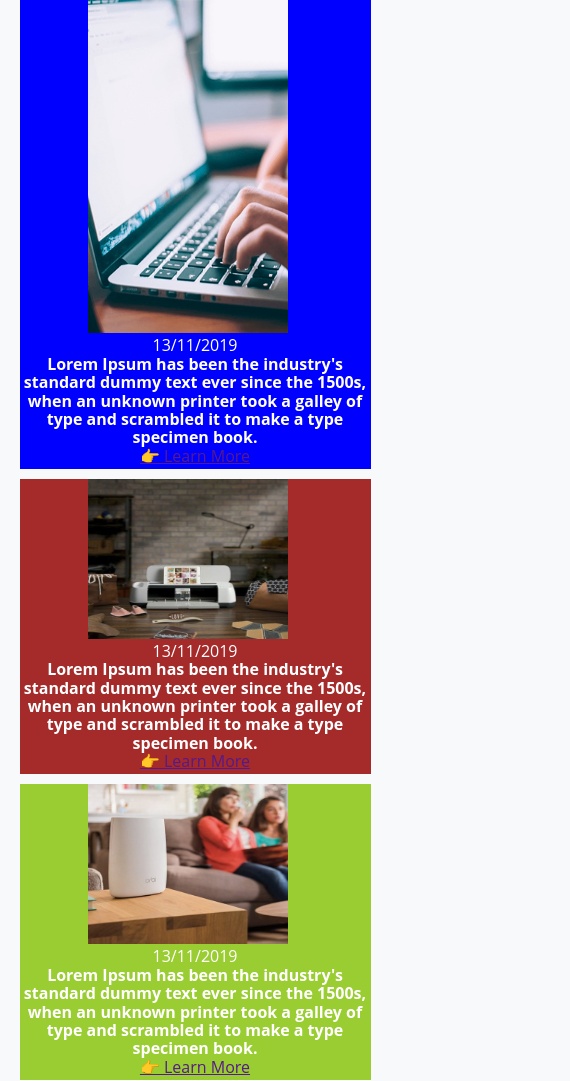
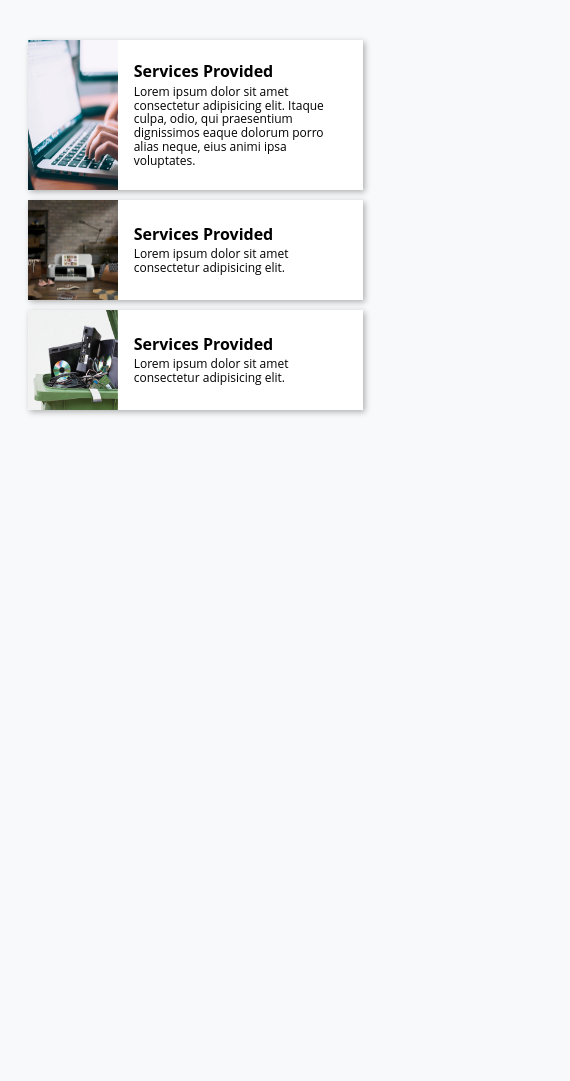
Before and after one commit to almazankaze/webSnippets, a plain HTML site: page random/index.html in a window 390 px wide. Shown: the top 1081 px of the page, 570 px wide, since content can reach past the window. After the commit the page ends 844 px from the top, so only its background shows below. Drawn offline with Linux system fonts and the light colour scheme.

Commit message:
added image section

```diff
--- a/random/index.html
+++ b/random/index.html
@@ -12,81 +12,45 @@
   </head>
   <body>
     <div class="container">
-      <div class="gridwrapper">
-        <div class="box a">
-          <div class="item">
-            <div class="featured-image">
-              <a href=""
-                ><img
-                  src="../images/notebooks.jpg"
-                  alt="This is a cool picture"
-                />
-              </a>
+      <div class="service-wrapper">
+        <div class="service-box service-1">
+          <div class="service-item">
+            <div class="service-image">
+              <img src="../images/notebooks.jpg" alt="notebooks" />
             </div>
-            <div class="description">
-              <div>13/11/2019</div>
-              <div>
-                <strong
-                  >Lorem Ipsum has been the industry's standard dummy text ever
-                  since the 1500s, when an unknown printer took a galley of type
-                  and scrambled it to make a type specimen book.</strong
-                >
-              </div>
-              <div><a href="">👉 Learn More</a><br /></div>
+            <div class="service-description">
+              <h3>Services Provided</h3>
+              <p>
+                Lorem ipsum dolor sit amet consectetur adipisicing elit. Itaque
+                culpa, odio, qui praesentium dignissimos eaque dolorum porro
+                alias neque, eius animi ipsa voluptates.
+              </p>
             </div>
           </div>
         </div>
-        <div class="box b">
-          <div class="item">
-            <div class="featured-image">
-              <a href=""
-                ><img
-                  src="../images/printer.jpg"
-                  alt="This is a cool picture"
-                />
-              </a>
+        <div class="service-box service-2">
+          <div class="service-item">
+            <div class="service-image">
+              <img src="../images/printer.jpg" alt="printers" />
             </div>
-            <div class="description">
-              <div>13/11/2019</div>
-              <div>
-                <strong
-                  >Lorem Ipsum has been the industry's standard dummy text ever
-                  since the 1500s, when an unknown printer took a galley of type
-                  and scrambled it to make a type specimen book.</strong
-                >
-              </div>
-              <div><a href="">👉 Learn More</a><br /></div>
+            <div class="service-description">
+              <h3>Services Provided</h3>
+              <p>Lorem ipsum dolor sit amet consectetur adipisicing elit.</p>
             </div>
           </div>
         </div>
-        <div class="box c">
-          <div class="item">
-            <div class="featured-image">
-              <a href=""
-                ><img src="../images/smart.jpg" alt="This is a cool picture" />
-              </a>
+        <div class="service-box service-3">
+          <div class="service-item">
+            <div class="service-image">
+              <img src="../images/recycle.png" alt="recycling" />
             </div>
-            <div class="description">
-              <div>13/11/2019</div>
-              <div>
-                <strong
-                  >Lorem Ipsum has been the industry's standard dummy text ever
-                  since the 1500s, when an unknown printer took a galley of type
-                  and scrambled it to make a type specimen book.</strong
-                >
-              </div>
-              <div><a href="">👉 Learn More</a><br /></div>
+            <div class="service-description">
+              <h3>Services Provided</h3>
+              <p>Lorem ipsum dolor sit amet consectetur adipisicing elit.</p>
             </div>
           </div>
         </div>
       </div>
-
-      <div class="small-img-container">
-        <img src="../images/lg-monitor.jpg" alt="lg" />
-      </div>
-      <div class="large-img-container">
-        <img src="../images/lg-monitor.jpg" alt="lg" />
-      </div>
     </div>
   </body>
 </html>
--- a/random/random.css
+++ b/random/random.css
@@ -1,133 +1,153 @@
-.small-img-container {
-  width: 180px;
-  height: 240px;
+.service-wrapper {
   display: grid;
-  place-items: center;
+  grid-gap: 10px;
+  grid-template-columns: 1fr 1fr 1fr 1fr;
+  margin: 2.5rem 0.5rem;
 }
 
-.small-img-container img{
-  width: 180px;
+.service-box {
+  box-shadow: 2px 2px 6px 0px rgba(0, 0, 0, 0.3);
 }
 
-.large-img-container {
-  width: 550px;
-  height: 640px;
-  display: grid;
-  place-items: center;
+.service-1 {
+  grid-column: 1 / span 2;
+  grid-row: 1 / span 2;
+  background-color: var(--white);
+
 }
 
-.gridwrapper {
-    display: grid;
-    grid-gap: 10px;
-    grid-template-columns: 1fr 1fr 1fr 1fr;
-    color: #444;
+.service-2 {
+  grid-column: 3 / span 2;
+  grid-row: 1;
+  background-color: var(--white);
+
 }
 
-.box {
-    color: #fff;
+.service-3 {
+  grid-column: 3 / span 2;
+  grid-row: 2;
+  background-color: var(--white);
+
 }
 
-.a {
-    grid-column:1 /span 2;
-    grid-row: 1 /span 2;
-    background-color: blue;
+.service-item {
+  display:flex;
+  align-items: center;
 }
 
-.b {
-    grid-column: 3 /span 2;
-    grid-row: 1 ;
-    background-color: brown;
+.service-image {
+  cursor: pointer;
 }
 
-.c {
-    grid-column: 3 /span 2;
-    grid-row: 2 ;
-    background-color: yellowgreen;
+.service-image img {
+  width: 100%;
+  display: block;
 }
 
-.item {
-    display: inline-block;
+.service-1 .service-image img {
+  height: 380px;
+}
+
+.service-2 .service-image img {
+  height: 185px;
+}
+
+.service-3 .service-image img {
+  height: 185px;
+}
+
+.service-description {
+  width: 60%;
+  padding: 0 1rem;
+}
+
+.service-description p {
+  margin-top: 0.25rem;
+  font-size: 14px;
+}
+
+@media (max-width: 1100px) {
+  .service-wrapper {
+    grid-template-columns: 300px 1fr;
   }
 
-.featured-image {
-    float: left;
-    width: 40%;
-    padding-right: 15px;
+  .service-1 {
+    grid-column: 1 / span 2;
+    grid-row: 1;
+
   }
 
-  .featured-image img {
-    width: 100%;
+  .service-2 {
+    grid-column: 1 / span 2;
+    grid-row: 2;
+
   }
 
-  .a .featured-image img {
-    height: 333px;
+  .service-3 {
+    grid-column: 1 / span 2;
+    grid-row: 3;
+
   }
 
-  .b .featured-image img {
-    height: 160px;
-    max-width: 100%;
+  .service-1 .service-image img {
+    height: 278px;
   }
 
-  .c .featured-image img {
-    height: 160px;
-    max-width: 100%;
+}
+
+@media (max-width: 640px) {
+
+  .service-1 .service-image img {
+    height: 180px;
   }
 
-  .description {
-    float: left;
-    width: 60%;
+  .service-2 .service-image img {
+    height: 120px;
   }
 
-@media (max-width: 992px) {
-    .gridwrapper {
-        grid-template-columns: 1fr;
-
-    }
-
-    .a {
-        grid-column: 1;
-        grid-row: 1;
-    }
-
-    .b {
-        grid-column: 1;
-        grid-row: 2;
-    }
-
-    .c {
-        grid-column: 1;
-        grid-row: 3;
-    }
-
-    .featured-image {
-        width: 30%;
-    }
-
-
-
-    .featured-image img {
-        width: 100%;
-        max-width: 100%;
-        height: 180px;
-      }
-
-      .description {
-
-        width: 70%;
-      }
+  .service-3 .service-image img {
+    height: 120px;
+  }
 }
 
-@media screen and (max-width: 620px) {
-    .featured-image {
-        text-align: center;
-      width: 100%;
-    }
-    .featured-image img {
-      width: 200px;
-      height: auto;
-    }
-    .description {
-      width: 100%;
-      text-align: center;
-    }
+@media (max-width: 420px) {
+
+  .service-wrapper {
+    grid-template-columns: 1fr;
   }
+
+  .service-1 .service-image img {
+    height: 150px;
+  }
+
+  .service-2 .service-image img {
+    height: 100px;
+  }
+
+  .service-3 .service-image img {
+    height: 100px;
+  }
+
+  .service-description {
+    width: 80%;
+  }
+
+  .service-description h3 {
+    font-size: 1rem;
+  }
+
+  .service-description p {
+    font-size: 12px;
+  }
+}
+
+@media (max-width: 320px) {
+
+  .service-description h3 {
+    font-size: 15;
+  }
+
+  .service-description p {
+    font-size: 10px;
+  }
+}
```
Also changed, not shown: images/recycle.png (added).
